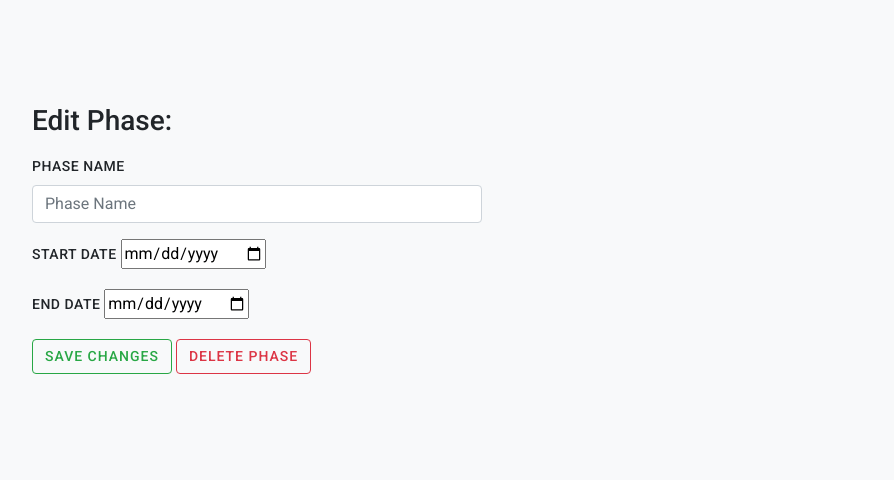
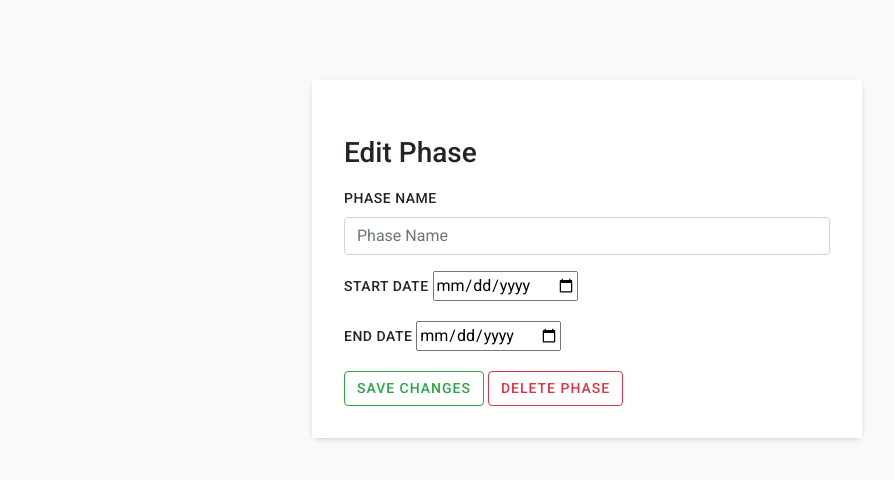
Before and after one commit to SergiOca87/capstone, a Django app: template templates/edit_phase.html in a window 1280 px wide. Shown: the part 16-496 px from the top of the page, without its empty margins (53-947 px from the left). Run offline with Django 3.2, Linux system fonts and the light colour scheme; the template is opened without the code that fills it, so the values that code supplies are empty; some libraries are stand-ins or nearby versions.

Commit message:
delete phase and form styles

```diff
--- a/static/styles.css
+++ b/static/styles.css
@@ -62,15 +62,19 @@ body {
 }
 
 .list-group-item span,
-.phase-form label {
+label {
   font-weight: 500;
   text-transform: uppercase;
   font-size: 14px;
   letter-spacing: 0.5px;
 }
 
-.phase-form {
-  max-width: 450px;
+.form-wrap {
+  max-width: 550px;
+  padding: 2rem;
+  background-color: #fff;
+  margin: 0 auto;
+  box-shadow: 0 2px 7px -3px rgba(0, 0, 0, 0.3);
 }
 
 .user-avatar {
--- a/templates/edit_phase.html
+++ b/templates/edit_phase.html
@@ -2,8 +2,9 @@
 
 {% block body %}
 
-    <h3 class="mt-4 mb-3">Edit Phase:</h3>
-    <form class="phase-form" method="POST" action="{% url 'edit_phase' phase.id %}">
+    <div class="form-wrap">
+        <h3 class="mt-4 mb-3">Edit Phase</h3>
+        <form method="POST" action="{% url 'edit_phase' phase.id %}">
             <!-- {% csrf_token %} -->
             <div class="form-group">
                 <label for="name">Phase Name</label>
@@ -23,7 +24,7 @@
             </div> -->
             <input type="submit" class="btn btn-outline-success" value="Save Changes">
             <a href="{% url 'delete_phase' phase.id %}" class="btn btn-outline-danger">Delete Phase</a>
-
         </form>
+    </div>
 
 {% endblock %}
--- a/templates/edit_profile.html
+++ b/templates/edit_profile.html
@@ -1,8 +1,9 @@
 {% extends "layout.html" %}
 {% block body %}
 
-    <h3 class="mt-4 mb-3">Edit Profile:</h3>
-    <form action="{% url 'edit_profile' user.id %}" method="post" class="phase-form">
+    <div class="form-wrap">
+        <h3 class="mt-4 mb-3">Edit Profile</h3>
+        <form action="{% url 'edit_profile' user.id %}" method="post">
             {% csrf_token %}
             <div class="form-group">
                 <label for="username">Edit Username</label>
@@ -14,5 +15,6 @@
             </div>
             <input class="btn btn-primary" type="submit" value="Save Changes">
         </form>
+    </div>
 
 {% endblock %}
--- a/templates/index.html
+++ b/templates/index.html
@@ -6,7 +6,7 @@
         {% if user.is_authenticated %}
         <div class="user-wrap d-flex">
             <h2 class="mb-5 ">Welcome {{user.username}}</h2>
-            <img class="user-avatar ml-2" src="https://eu.ui-avatars.com/api/?name={{ user.username }}?background={{ user.user_color }}" alt="{{ user.username }}">
+            <img class="user-avatar ml-2" src="https://eu.ui-avatars.com/api/?name={{ user.username }}&background={{ user.user_color|slice:'1:' }}" alt="{{ user.username }}">
         </div>
             <div class="row">
                 <div class="col-md-4">
```
Also changed, not shown: templates/edit_project.html (added, +27 -0 lines), templates/new.html (+8 -13 lines), templates/project.html (+5 -7 lines), views.py (+23 -19 lines). Lines whose indentation alone changed are shown as unchanged.
